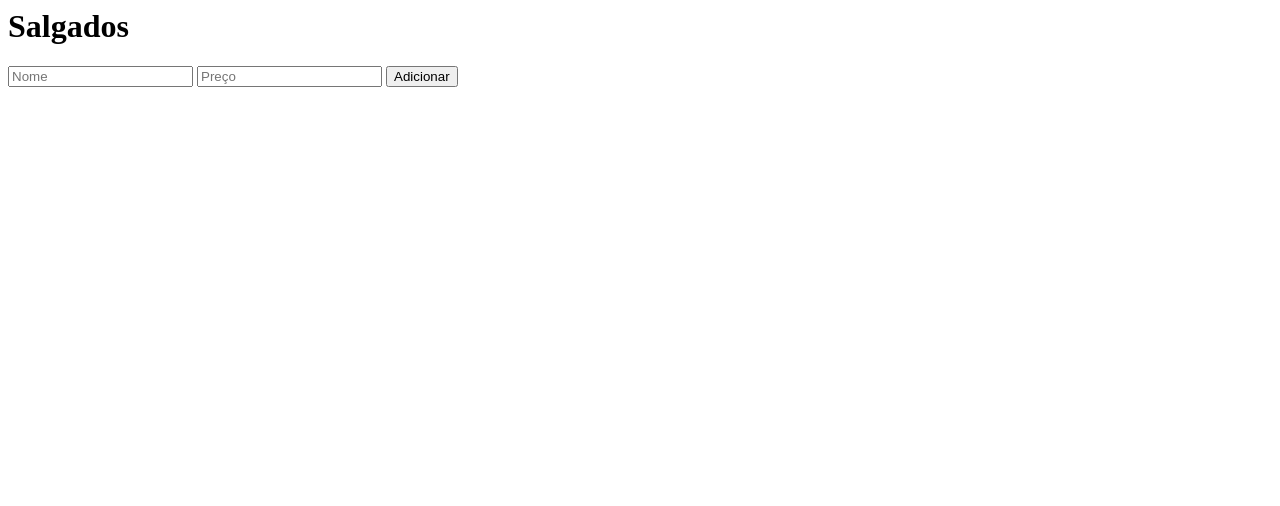
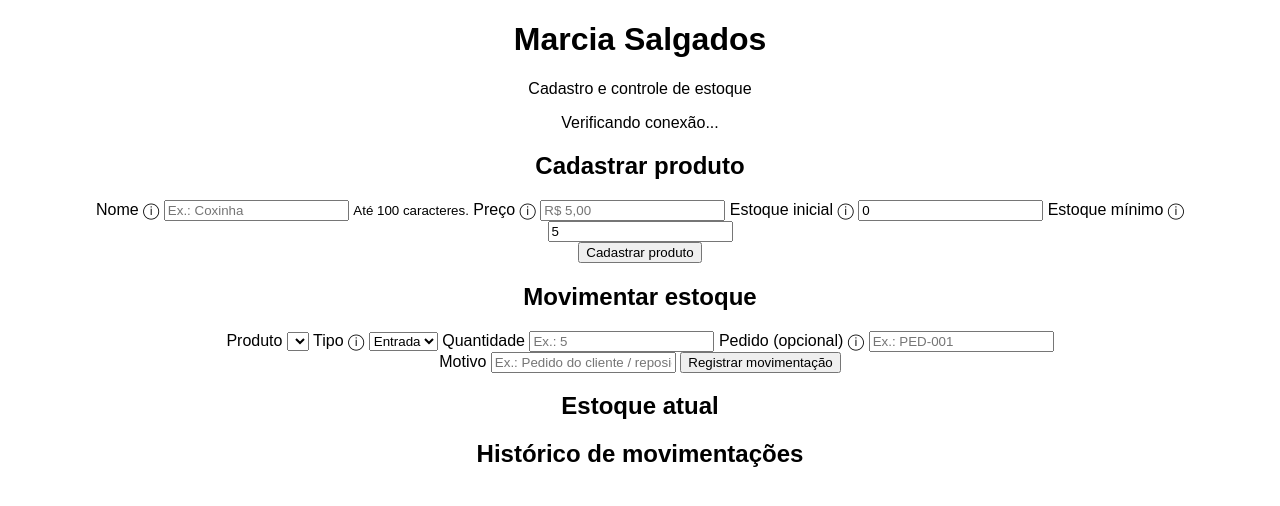
Before and after one commit to gavassohenrique/M-rciaSalgados, a website: page frontend/index.html in a window 1280 px wide. Drawn offline with Linux system fonts and the light colour scheme; no server answers.

Commit message:
feat: build frontend for product and stock integration with tooltips

```diff
--- a/frontend/index.html
+++ b/frontend/index.html
@@ -1,9 +1,86 @@
-<h1>Salgados</h1>
+<!DOCTYPE html>
+<html lang="pt-BR">
+<head>
+  <meta charset="UTF-8">
+  <meta name="viewport" content="width=device-width, initial-scale=1.0">
+  <title>Marcia Salgados | Controle de Estoque</title>
+  <link rel="stylesheet" href="style.css">
+</head>
+<body>
+  <main class="container">
+    <header>
+      <h1>Marcia Salgados</h1>
+      <p>Cadastro e controle de estoque</p>
+      <span id="status" class="status">Verificando conexão...</span>
+    </header>
 
-<ul id="lista"></ul>
+    <section class="card">
+      <h2>Cadastrar produto</h2>
+      <form id="produtoForm" novalidate>
+        <div class="grid">
+          <label>Nome
+            <span class="tooltip" title="Digite o nome do salgado. Ex.: Coxinha">ⓘ</span>
+            <input id="nome" maxlength="100" required placeholder="Ex.: Coxinha">
+            <small>Até 100 caracteres.</small>
+          </label>
+          <label>Preço
+            <span class="tooltip" title="Informe o preço em reais. O sistema aceita somente valores maiores que zero.">ⓘ</span>
+            <input id="preco" inputmode="decimal" required placeholder="R$ 5,00">
+          </label>
+          <label>Estoque inicial
+            <span class="tooltip" title="Quantidade disponível no momento do cadastro.">ⓘ</span>
+            <input id="estoque" type="number" min="0" step="1" value="0" required>
+          </label>
+          <label>Estoque mínimo
+            <span class="tooltip" title="Quando o estoque ficar neste valor ou abaixo dele, o sistema sinaliza estoque baixo.">ⓘ</span>
+            <input id="estoqueMinimo" type="number" min="0" step="1" value="5" required>
+          </label>
+        </div>
+        <button type="submit">Cadastrar produto</button>
+        <div id="produtoMsg" class="message"></div>
+      </form>
+    </section>
 
-<input id="nome" placeholder="Nome">
-<input id="preco" placeholder="Preço">
-<button onclick="adicionar()">Adicionar</button>
+    <section class="card">
+      <h2>Movimentar estoque</h2>
+      <form id="movForm" novalidate>
+        <div class="grid">
+          <label>Produto
+            <select id="produtoId" required></select>
+          </label>
+          <label>Tipo
+            <span class="tooltip" title="Entrada aumenta o estoque. Saída reduz o estoque e pode ser vinculada a um pedido.">ⓘ</span>
+            <select id="tipo" required>
+              <option value="ENTRADA">Entrada</option>
+              <option value="SAIDA">Saída</option>
+            </select>
+          </label>
+          <label>Quantidade
+            <input id="quantidade" type="number" min="1" step="1" required placeholder="Ex.: 5">
+          </label>
+          <label>Pedido (opcional)
+            <span class="tooltip" title="Informe o número do pedido para deixar a saída rastreável.">ⓘ</span>
+            <input id="pedidoId" maxlength="50" placeholder="Ex.: PED-001">
+          </label>
+        </div>
+        <label>Motivo
+          <input id="motivo" maxlength="200" placeholder="Ex.: Pedido do cliente / reposição">
+        </label>
+        <button type="submit">Registrar movimentação</button>
+        <div id="movMsg" class="message"></div>
+      </form>
+    </section>
 
-<script src="script.js"></script>
+    <section class="card">
+      <h2>Estoque atual</h2>
+      <div id="lista" class="lista"></div>
+    </section>
+
+    <section class="card">
+      <h2>Histórico de movimentações</h2>
+      <div id="historico" class="historico"></div>
+    </section>
+  </main>
+  <script src="script.js"></script>
+</body>
+</html>
```
